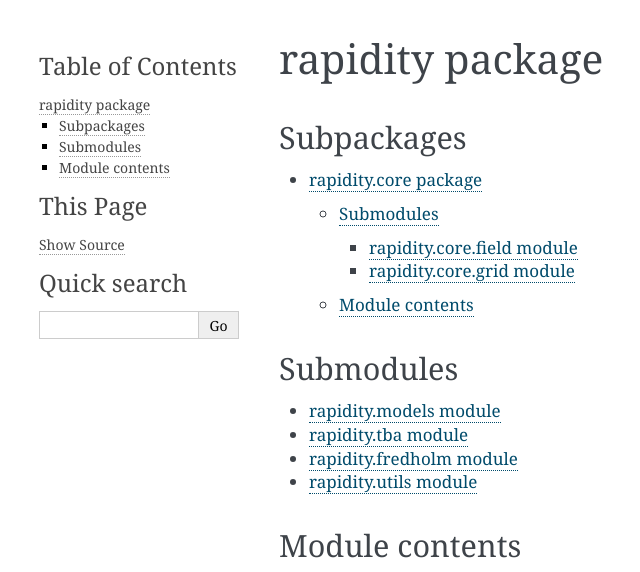
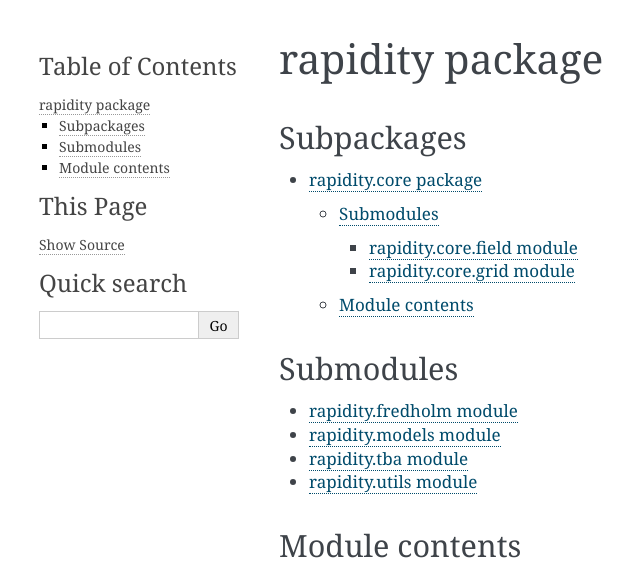
Before and after one commit to mkpanfil/rapidity, a Sphinx documentation site: the page built from docs/source/rapidity.rst, in a window 1280 px wide, cut to the strip 0-572 px from the top of the page. Shown: the whole strip, without its empty margins (141-781 px from the left). Built offline with Sphinx 7.4.7, drawn with Linux system fonts in a browser that asks for light colours.

```diff
--- a/docs/source/rapidity.rst
+++ b/docs/source/rapidity.rst
@@ -15,9 +15,9 @@
 .. toctree::
    :maxdepth: 4
 
+   rapidity.fredholm
    rapidity.models
    rapidity.tba
-   rapidity.fredholm
    rapidity.utils
 
 Module contents
```
